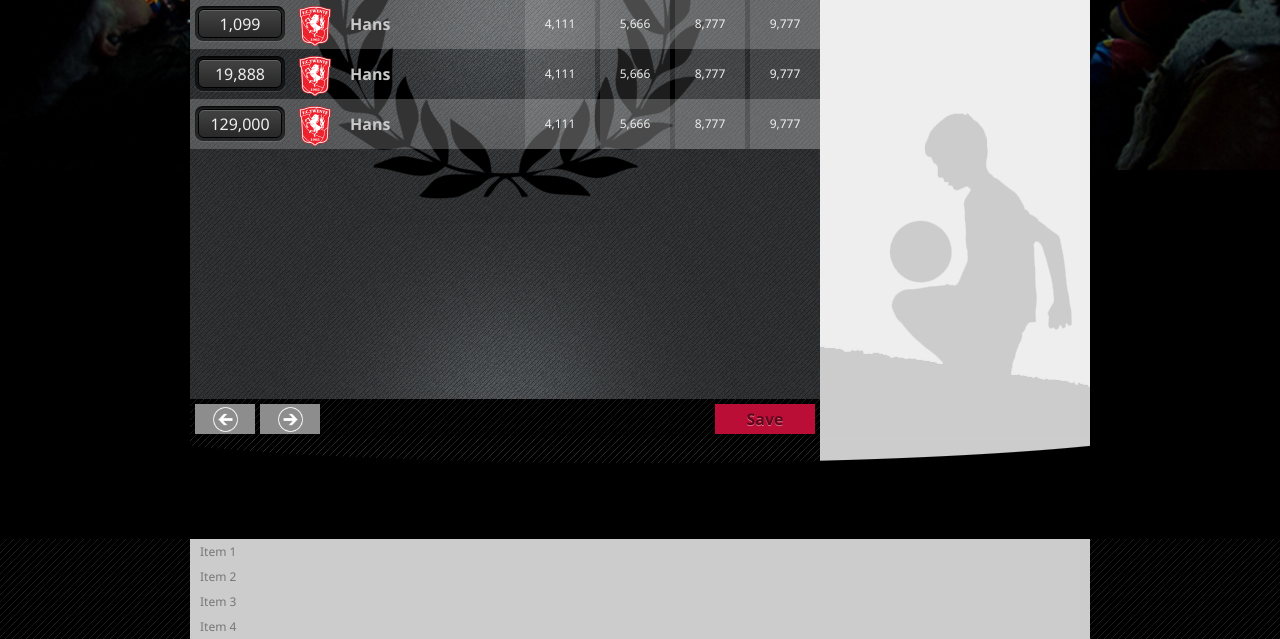
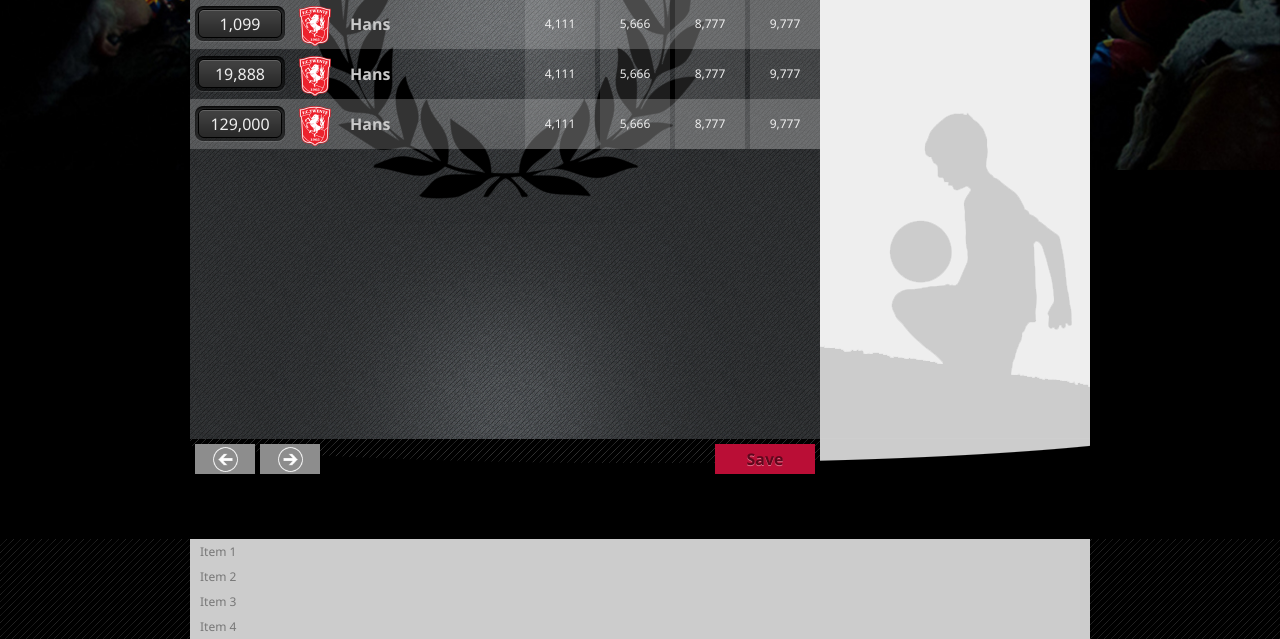
Before and after one commit to SanhNX/prj-footballpredict, a PHP site: page /team-rank.html in a window 1280 px wide. Shown: the part 641-1280 px from the top of the page. Run offline with PHP 8.4, Linux system fonts and the light colour scheme.

Commit message:
- fix css ranking team/user

```diff
--- a/css/style.css
+++ b/css/style.css
@@ -276,7 +276,7 @@ body {
 
 .page-cont-control {
 	background: url('../images/bg/black-twill.png');
-	height: 40px;
+	height: 0px;
 	line-height: 40px;
 	position: absolute;
 	width: 100%;
--- a/teamranking.php
+++ b/teamranking.php
@@ -81,7 +81,7 @@
                         <div class="page-cont-control">
                             <div class="page-cont-button" id="page-cont-button-next"></div>
                             <div class="page-cont-button" id="page-cont-button-prev"></div>
-                            <div class="page-cont-button-save" id="page-cont-button-save">Save</div>
+                            <!--<div class="page-cont-button-save" id="page-cont-button-save">Save</div>-->
                         </div>
                     </div>
                     <div class="page-cont-right">
```
